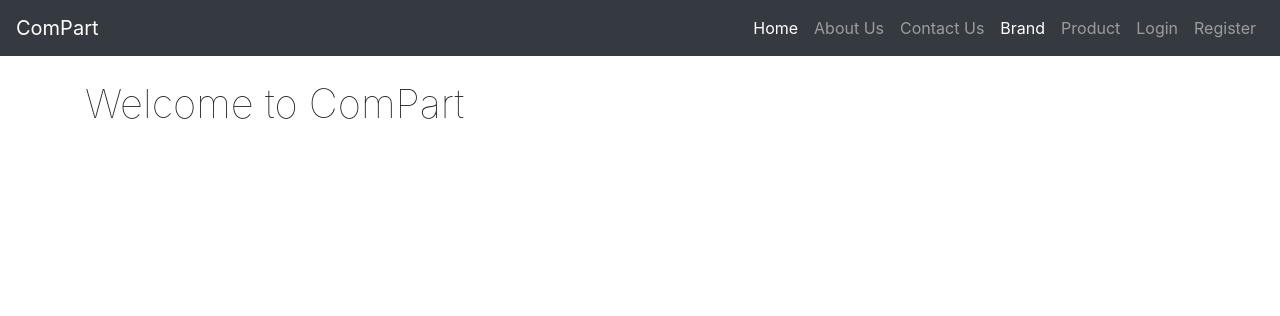
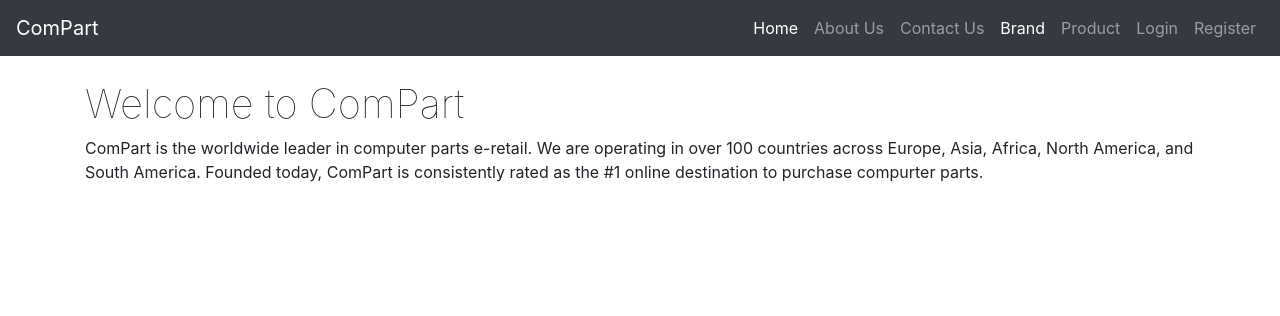
Before and after one commit to ferily7/info441-manufacturing, a Django app: template final/templates/index.html in a window 1280 px wide. Shown: the top 316 px of the page. Run offline with Django 3.2, Linux system fonts and the light colour scheme; the template is opened without the code that fills it, so the values that code supplies are empty; some libraries are stand-ins or nearby versions.

Commit message:
update company information

```diff
--- a/final/main/views.py
+++ b/final/main/views.py
@@ -160,7 +160,7 @@ class CartView(APIView):
             newProduct = models.ProductCart(cart_id=user_cart, product_id=product, quantity=1)
             user_cart.save()
             newProduct.save()
-        return redirect('/main/cart/' + str)
+        return redirect('/main/cart/' + str(user_id))
 
     def patch(self, request, user_id=0):
         #Checks if user is signed in
--- a/final/templates/about.html
+++ b/final/templates/about.html
@@ -7,15 +7,19 @@
 <h1>About Us</h1>
 
 <h2>Our Company</h2>
+
 <p>
     ComPart is the worldwide leader in computer parts e-retail. We are operating in over
     100 countries across Europe, Asia, Africa, North America, and South America. Founded today, ComPart
     is consistently rated as the #1 online destination to purchase compurter parts.
 </p>
+
 <h2>Our Mission</h2>
+
 <p>
     ComPart is all about putting the customer as our first priority. We provide customers
     with a complete and comprehensive overview of every computer part to aid their purchasing decisions.
     Customer feedback and satisfaction are the two main drivers of ComPart.
 </p>
+
 {% endblock %}
--- a/final/templates/index.html
+++ b/final/templates/index.html
@@ -6,4 +6,10 @@
 
 <h1> Welcome to ComPart </h1>
 
+<p>
+    ComPart is the worldwide leader in computer parts e-retail. We are operating in over
+    100 countries across Europe, Asia, Africa, North America, and South America. Founded today, ComPart
+    is consistently rated as the #1 online destination to purchase compurter parts.
+</p>
+
 {% endblock %}
```
Also changed, not shown: final/auth/views.py (+1 -10 lines), final/templates/contact.html (+0 -17 lines).
